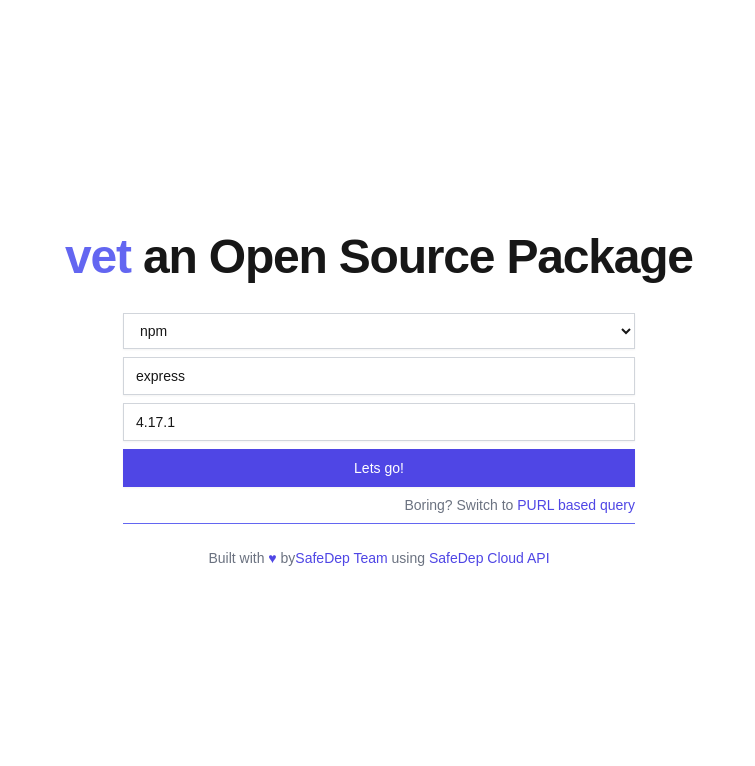
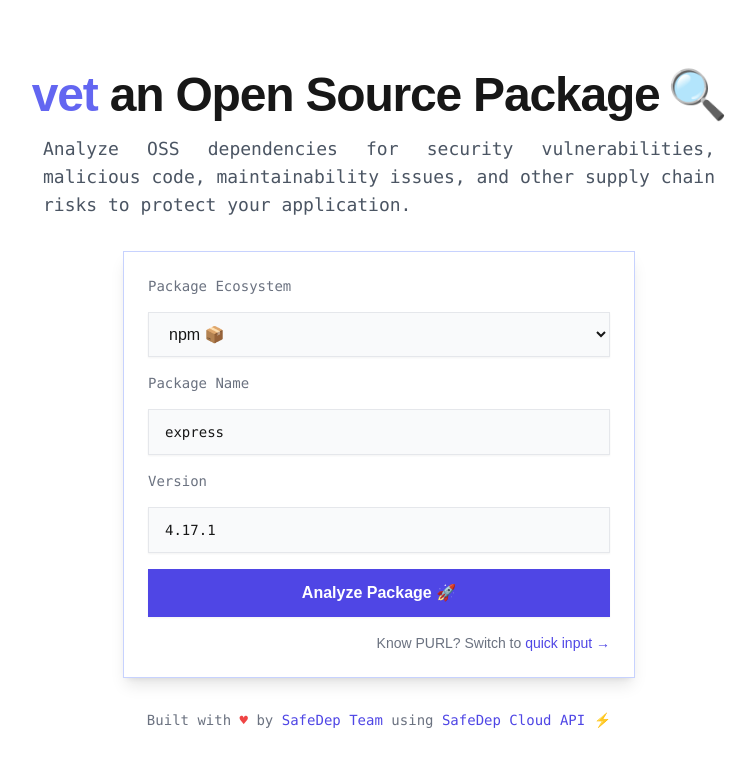
Before and after one commit to safedep/vetpkg.dev, a Next.js app: page / in a window 1280 px wide. Shown: the top 766 px of the page, without its empty margins (261-1016 px from the left). Built offline with nearby package versions, Linux system fonts and the light colour scheme; what @radix-ui/themes would draw is missing.

Commit message:
feat: Accept improvements by cursor

```diff
--- a/src/app/page.tsx
+++ b/src/app/page.tsx
@@ -47,15 +47,25 @@
 
   return (
     <div className="flex flex-col items-center justify-center min-h-screen py-2 max-w-4xl mx-auto p-4">
-      <h1 className="scroll-m-20 text-4xl font-extrabold tracking-tight lg:text-5xl">
+      <h1 className="scroll-m-20 text-4xl font-extrabold tracking-tight lg:text-5xl mb-4">
         <span className="text-indigo-500">vet</span> an Open Source Package
+        <span className="ml-2" role="img" aria-label="magnifying glass">
+          🔍
+        </span>
       </h1>
-      <div className="flex items-center justify-around max-w-4xl mt-6 sm:w-full">
-        <div className="flex w-full max-w-lg items-center border-b border-b-1 border-indigo-500 py-2">
+
+      <p className="text-lg text-gray-600 mb-8 text-justify max-w-2xl font-mono">
+        Analyze OSS dependencies for security vulnerabilities, malicious code,
+        maintainability issues, and other supply chain risks to protect your
+        application.
+      </p>
+
+      <div className="flex items-center justify-around max-w-4xl w-full">
+        <div className="flex w-full max-w-lg items-center border border-indigo-200 rounded-lg shadow-lg bg-white p-6">
           {usePurlBasedQuery && (
             <Form {...purlInputForm}>
               <form
-                className="w-full max-w-lg"
+                className="w-full space-y-4"
                 onSubmit={purlInputForm.handleSubmit(onSubmitPurlInputForm)}
               >
                 <FormField
@@ -63,31 +73,34 @@
                   name="purl"
                   render={({ field }) => (
                     <FormItem>
+                      <div className="font-mono text-sm text-gray-500 mb-2">
+                        Package URL (PURL)
+                      </div>
                       <input
                         {...field}
                         type="text"
                         placeholder="pkg:npm/express@4.17.1"
-                        className="w-full px-3 py-2 bg-white border border-gray-300 rounded-md shadow-sm focus:outline-none focus:ring-indigo-500 focus:border-indigo-500 sm:text-sm"
-                      ></input>
+                        className="w-full px-4 py-3 bg-gray-50 border border-gray-200 rounded-md shadow-sm focus:outline-none focus:ring-2 focus:ring-indigo-500 focus:border-transparent font-mono text-sm transition-all"
+                      />
                       <FormMessage />
                     </FormItem>
                   )}
-                ></FormField>
+                />
                 <button
                   type="submit"
-                  className="w-full px-3 py-2 mt-2 text-white bg-indigo-600 border border-indigo-600 rounded-md shadow-sm focus:outline-none focus:ring-indigo-500 focus:border-indigo-500 sm:text-sm"
+                  className="w-full px-4 py-3 text-white bg-indigo-600 hover:bg-indigo-700 rounded-md shadow-sm focus:outline-none focus:ring-2 focus:ring-offset-2 focus:ring-indigo-500 transition-colors font-semibold"
                 >
-                  Lets go!
+                  Analyze Package 🚀
                 </button>
 
-                <p className="w-full mt-2 text-sm text-gray-500 text-right">
-                  Lost? Switch to{" "}
+                <p className="text-sm text-gray-500 text-right">
+                  Need help? Switch to{" "}
                   <a
                     href="#"
                     onClick={() => setUsePurlBasedQuery(false)}
-                    className="text-indigo-600"
+                    className="text-indigo-600 hover:text-indigo-800 font-medium"
                   >
-                    verbose input
+                    detailed input →
                   </a>
                 </p>
               </form>
@@ -97,7 +110,7 @@
           {!usePurlBasedQuery && (
             <Form {...verboseInputForm}>
               <form
-                className="w-full max-w-lg"
+                className="w-full space-y-4"
                 onSubmit={verboseInputForm.handleSubmit(
                   onSubmitVerboseInputForm,
                 )}
@@ -107,67 +120,75 @@
                   name="ecosystem"
                   render={({ field }) => (
                     <FormItem>
+                      <div className="font-mono text-sm text-gray-500 mb-2">
+                        Package Ecosystem
+                      </div>
                       <select
                         {...field}
-                        className="w-full px-3 py-2 mb-2 bg-white border border-gray-300 rounded-md shadow-sm focus:outline-none focus:ring-indigo-500 focus:border-indigo-500 sm:text-sm"
-                        aria-placeholder="Select an ecosystem"
+                        className="w-full px-4 py-3 bg-gray-50 border border-gray-200 rounded-md shadow-sm focus:outline-none focus:ring-2 focus:ring-indigo-500 focus:border-transparent transition-all"
                       >
-                        <option>Select an ecosystem</option>
-                        <option value="npm">npm</option>
-                        <option value="pypi">pypi</option>
-                        <option value="maven">maven</option>
-                        <option value="rubygem">rubygem</option>
-                        <option value="Go">Go</option>
+                        <option value="">Select an ecosystem</option>
+                        <option value="npm">npm 📦</option>
+                        <option value="pypi">PyPI 🐍</option>
+                        <option value="maven">Maven ☕️</option>
+                        <option value="rubygem">RubyGems 💎</option>
+                        <option value="Go">Go 🐹</option>
                       </select>
                       <FormMessage />
                     </FormItem>
                   )}
-                ></FormField>
+                />
                 <FormField
                   control={verboseInputForm.control}
                   name="name"
                   render={({ field }) => (
                     <FormItem>
+                      <div className="font-mono text-sm text-gray-500 mb-2">
+                        Package Name
+                      </div>
                       <input
                         {...field}
                         type="text"
                         placeholder="express"
-                        className="w-full px-3 py-2 mb-2 bg-white border border-gray-300 rounded-md shadow-sm focus:outline-none focus:ring-indigo-500 focus:border-indigo-500 sm:text-sm"
-                      ></input>
+                        className="w-full px-4 py-3 bg-gray-50 border border-gray-200 rounded-md shadow-sm focus:outline-none focus:ring-2 focus:ring-indigo-500 focus:border-transparent font-mono text-sm transition-all"
+                      />
                       <FormMessage />
                     </FormItem>
                   )}
-                ></FormField>
+                />
                 <FormField
                   control={verboseInputForm.control}
                   name="version"
                   render={({ field }) => (
                     <FormItem>
+                      <div className="font-mono text-sm text-gray-500 mb-2">
+                        Version
+                      </div>
                       <input
                         {...field}
                         type="text"
                         placeholder="4.17.1"
-                        className="w-full px-3 py-2 bg-white border border-gray-300 rounded-md shadow-sm focus:outline-none focus:ring-indigo-500 focus:border-indigo-500 sm:text-sm"
-                      ></input>
+                        className="w-full px-4 py-3 bg-gray-50 border border-gray-200 rounded-md shadow-sm focus:outline-none focus:ring-2 focus:ring-indigo-500 focus:border-transparent font-mono text-sm transition-all"
+                      />
                       <FormMessage />
                     </FormItem>
                   )}
-                ></FormField>
+                />
                 <button
                   type="submit"
-                  className="w-full px-3 py-2 mt-2 text-white bg-indigo-600 border border-indigo-600 rounded-md shadow-sm focus:outline-none focus:ring-indigo-500 focus:border-indigo-500 sm:text-sm"
+                  className="w-full px-4 py-3 text-white bg-indigo-600 hover:bg-indigo-700 rounded-md shadow-sm focus:outline-none focus:ring-2 focus:ring-offset-2 focus:ring-indigo-500 transition-colors font-semibold"
                 >
-                  Lets go!
+                  Analyze Package 🚀
                 </button>
 
-                <p className="mt-2 text-sm text-gray-500 text-right">
-                  Boring? Switch to{" "}
+                <p className="text-sm text-gray-500 text-right">
+                  Know PURL? Switch to{" "}
                   <a
                     href="#"
                     onClick={() => setUsePurlBasedQuery(true)}
-                    className="text-indigo-600"
+                    className="text-indigo-600 hover:text-indigo-800 font-medium"
                   >
-                    PURL based query
+                    quick input →
                   </a>
                 </p>
               </form>
@@ -175,25 +196,26 @@
           )}
         </div>
       </div>
-      <div className="flex items-center justify-around max-w-4xl mt-6 sm:w-full">
-        <p className="text-sm text-gray-500 text-center">
-          Built with <span className="text-indigo-600">♥</span> by
+
+      <div className="flex items-center justify-around max-w-4xl mt-8 sm:w-full">
+        <p className="text-sm text-gray-500 text-center font-mono">
+          Built with <span className="text-red-500">♥</span> by{" "}
           <a
             href="https://safedep.io"
-            className="text-indigo-600"
+            className="text-indigo-600 hover:text-indigo-800 font-medium"
             target="_blank"
           >
             SafeDep Team
           </a>{" "}
-          using
+          using{" "}
           <a
             href="https://docs.safedep.io/cloud"
-            className="text-indigo-600"
+            className="text-indigo-600 hover:text-indigo-800 font-medium"
             target="_blank"
           >
-            {" "}
-            SafeDep Cloud API{" "}
-          </a>
+            SafeDep Cloud API
+          </a>{" "}
+          ⚡️
         </p>
       </div>
     </div>
```
